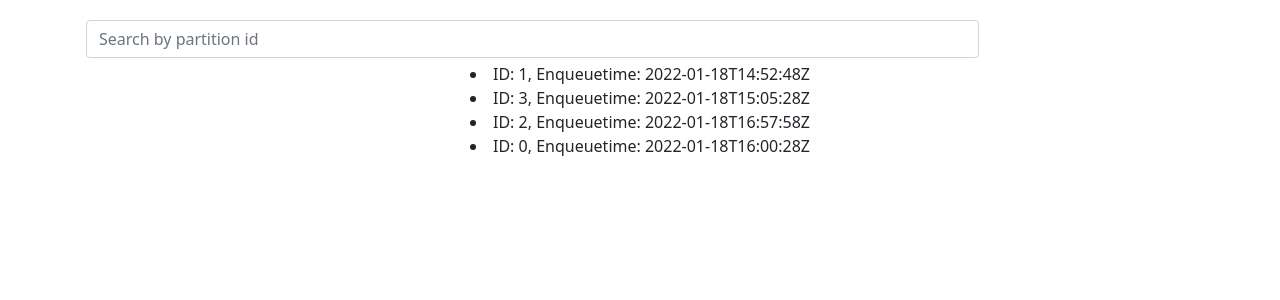
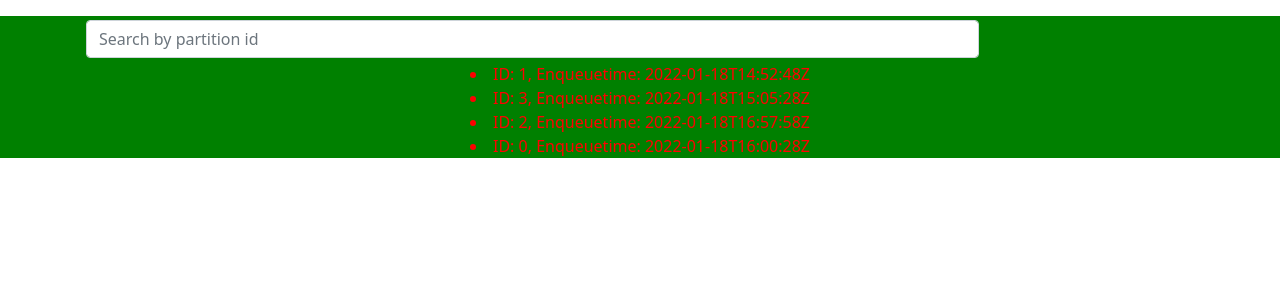
Before and after one commit to palmdaldaniel/filter, a React (Vite) app in the folder client/: page / in a window 1280 px wide. Shown: the top 300 px of the page. Built offline with nearby package versions, Linux system fonts and the light colour scheme.

Commit message:
added color

```diff
--- a/client/src/App.scss
+++ b/client/src/App.scss
@@ -42,3 +42,9 @@
 button {
   font-size: calc(10px + 2vmin);
 }
+
+
+div {
+  color: red;
+  background: green;
+}
```
